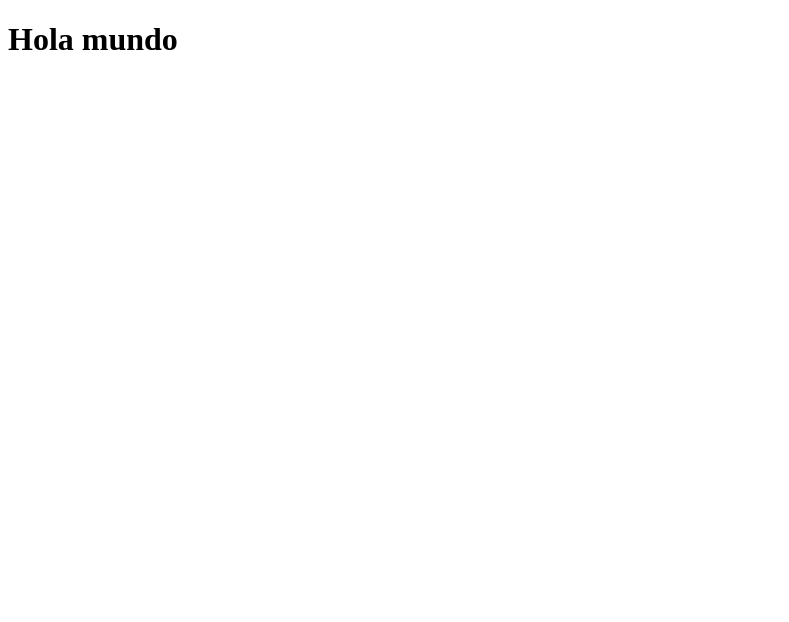
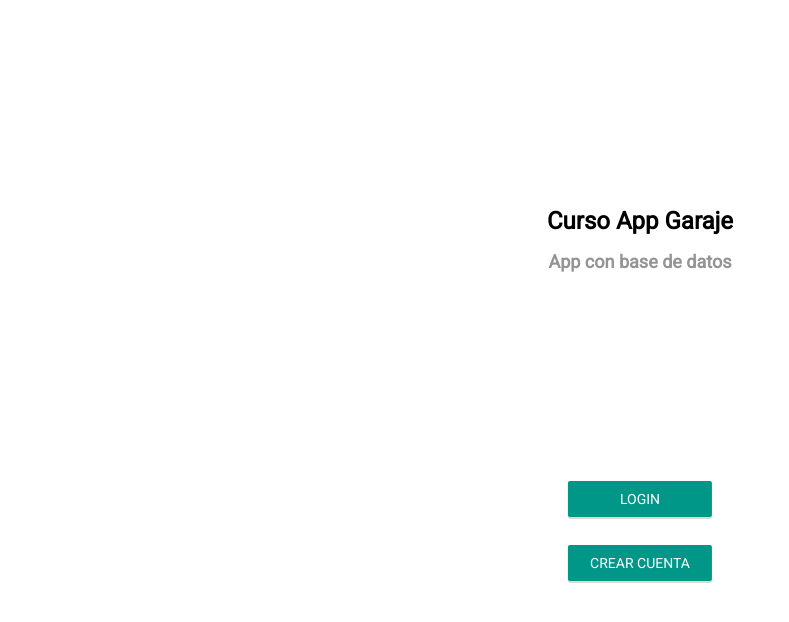
Before and after one commit to AlejandroBris/Curso-apps-garaje, a plain HTML site: page index.html in a window 1280 px wide. Shown: the whole page, without its empty margins (0-789 px from the left). Drawn offline with Linux system fonts and the light colour scheme.

Commit message:
pagina inicial  de la app creada

```diff
--- a/index.html
+++ b/index.html
@@ -3,10 +3,22 @@
 <head>
 	<meta charset="UTF-8">
 	<title>Cuso Apps Garaje</title>
+	<link rel="stylesheet" type="text/css" href="style.css">
+	<link href="https://fonts.googleapis.com/css?family=Roboto" rel="stylesheet">
 </head>
 <body>
-	<h1>
-		Hola mundo
-	</h1>
+	 <!--
+	<h1 class="azul">Curso App Garaje</h1>
+	<h1 id="rojo">Curso App Garaje</h1>
+	<h2 class="azul">App con base de datos</h2>
+-->
+
+<!-- div sirve para agrupar elementos en el codigo simplemente (no aparece en pantalla)-->
+ <div class="center-screen">
+    <h1>Curso App Garaje</h1>
+	<h2>App con base de datos</h2>
+	<BUTTON class="green-button">Login</BUTTON>
+	<BUTTON class="green-button">Crear cuenta</BUTTON>
+	</div>
 </body>
 </html>
--- /dev/null
+++ b/style.css
@@ -0,0 +1,57 @@
+
+/*estilo para una clase (azul)*/
+/*.azul{
+	color: blue;
+}*/
+
+/*estilo para un id (rojo)*/
+/*#rojo{
+	color: pink;
+}*/
+
+/*estilo para una etiqueta (h1)*/
+/*h1{
+	color: grey;
+}*/
+
+/*predomina primero especificar el estilo en el html (inline) luego en id y clases (entre estos predomina lo que pongas mas tarde en el codigo) y por ultimo en etiquetas  */
+body{
+	text-align: center;
+	font-family: "Roboto";
+}
+
+h1{
+	font-size: 24px;
+}
+
+h2{
+	font-size: 18px;
+	color: #949494;
+	margin-bottom: 209px;
+}
+
+/*posicion absoluta: elimina el orden predeterminado de insercion de los elementos
+left y top: situan la ESQUINA SUPERIOR IZQUIERDA de nuestra cajita (layout center-screen) en el centro del layout padre (en este caso el body, es decir la pantalla entera)
+transform: translate (-50%,-50%); pone el CENTRO de la cajita en el centro*/
+.center-screen{
+	position: absolute;
+	left: 50%;
+	top: 50%;
+	transform: translate(-50%,-50%);
+}
+
+.green-button{
+	width: 144px;
+	height: 36px;
+	background-color: #009688;
+	border-radius: 2px;
+	text-transform: uppercase;
+	font-size: 14px;
+	color: white;
+	border: none;
+	font-family: "Roboto";
+	box-shadow: 0px 2px rgba(0,0,0,0.15);
+	display: block;
+	margin: 0 auto 28px;
+
+}
```
